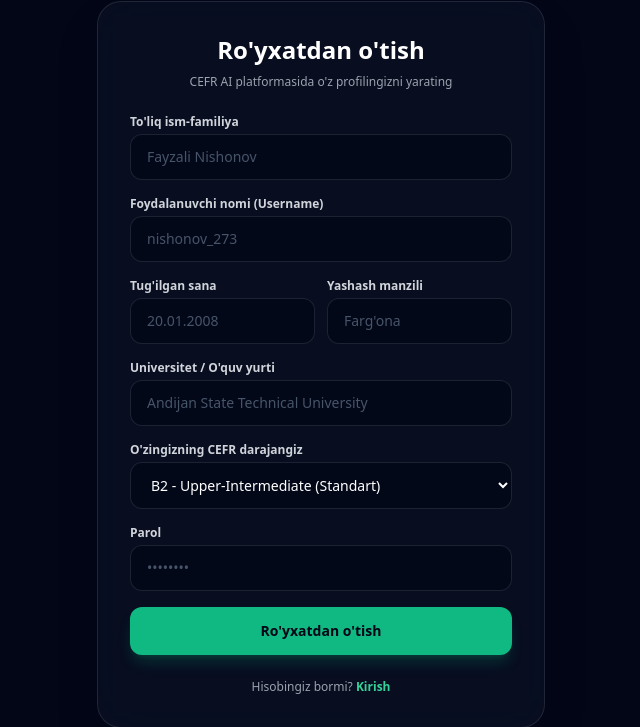
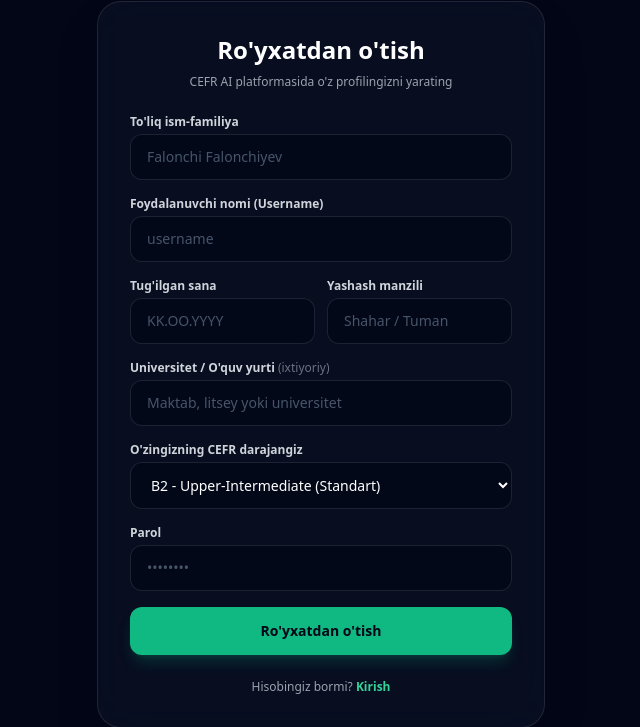
Before and after one commit to fayzalinishonov103-hash/ielts-ai-platform, a FastAPI app: page /register in a window 1280 px wide. Shown: the part 136-863 px from the top of the page, without its empty margins (319-959 px from the left). Run offline with FastAPI, Linux system fonts and the light colour scheme; some libraries are stand-ins or nearby versions.

Commit message:
Login va Register sahifalari yangilandi

```diff
--- a/templates/register.html
+++ b/templates/register.html
@@ -9,39 +9,39 @@
     <form action="/register" method="POST" class="space-y-4" autocomplete="off">
         <div>
             <label class="block text-xs font-semibold text-gray-300 mb-1">To'liq ism-familiya</label>
-            <input type="text" name="name" placeholder="Fayzali Nishonov" required
+            <input type="text" name="fullname" placeholder="Falonchi Falonchiyev" required
                    class="w-full bg-slate-950/60 border border-white/10 rounded-xl px-4 py-3 text-sm text-white placeholder-slate-600 focus:outline-none focus:border-emerald-500 transition">
         </div>
 
         <div>
             <label class="block text-xs font-semibold text-gray-300 mb-1">Foydalanuvchi nomi (Username)</label>
-            <input type="text" name="username" autocomplete="off" placeholder="nishonov_273" required
+            <input type="text" name="username" autocomplete="off" placeholder="username" required
                    class="w-full bg-slate-950/60 border border-white/10 rounded-xl px-4 py-3 text-sm text-white placeholder-slate-600 focus:outline-none focus:border-emerald-500 transition">
         </div>
 
         <div class="grid grid-cols-2 gap-3">
             <div>
                 <label class="block text-xs font-semibold text-gray-300 mb-1">Tug'ilgan sana</label>
-                <input type="text" name="birth_date" placeholder="20.01.2008" required
+                <input type="text" name="birth_date" placeholder="KK.OO.YYYY" required
                        class="w-full bg-slate-950/60 border border-white/10 rounded-xl px-4 py-3 text-sm text-white placeholder-slate-600 focus:outline-none focus:border-emerald-500 transition">
             </div>
             <div>
                 <label class="block text-xs font-semibold text-gray-300 mb-1">Yashash manzili</label>
-                <input type="text" name="address" placeholder="Farg'ona" required
+                <input type="text" name="address" placeholder="Shahar / Tuman" required
                        class="w-full bg-slate-950/60 border border-white/10 rounded-xl px-4 py-3 text-sm text-white placeholder-slate-600 focus:outline-none focus:border-emerald-500 transition">
             </div>
         </div>
 
         <div>
-            <label class="block text-xs font-semibold text-gray-300 mb-1">Universitet / O'quv yurti</label>
-            <input type="text" name="university" placeholder="Andijan State Technical University" required
+            <label class="block text-xs font-semibold text-gray-300 mb-1">Universitet / O'quv yurti <span class="text-gray-500 font-normal">(ixtiyoriy)</span></label>
+            <input type="text" name="university" placeholder="Maktab, litsey yoki universitet"
                    class="w-full bg-slate-950/60 border border-white/10 rounded-xl px-4 py-3 text-sm text-white placeholder-slate-600 focus:outline-none focus:border-emerald-500 transition">
         </div>
 
         <!-- CEFR Darajasini tanlash -->
         <div>
             <label class="block text-xs font-semibold text-gray-300 mb-1">O'zingizning CEFR darajangiz</label>
-            <select name="level" required
+            <select name="cefr_level" required
                     class="w-full bg-slate-950/60 border border-white/10 rounded-xl px-4 py-3 text-sm text-white placeholder-slate-600 focus:outline-none focus:border-emerald-500 transition">
                 <option value="A2" class="bg-slate-900 text-white">A2 - Elementary</option>
                 <option value="B1" class="bg-slate-900 text-white">B1 - Intermediate</option>
```
